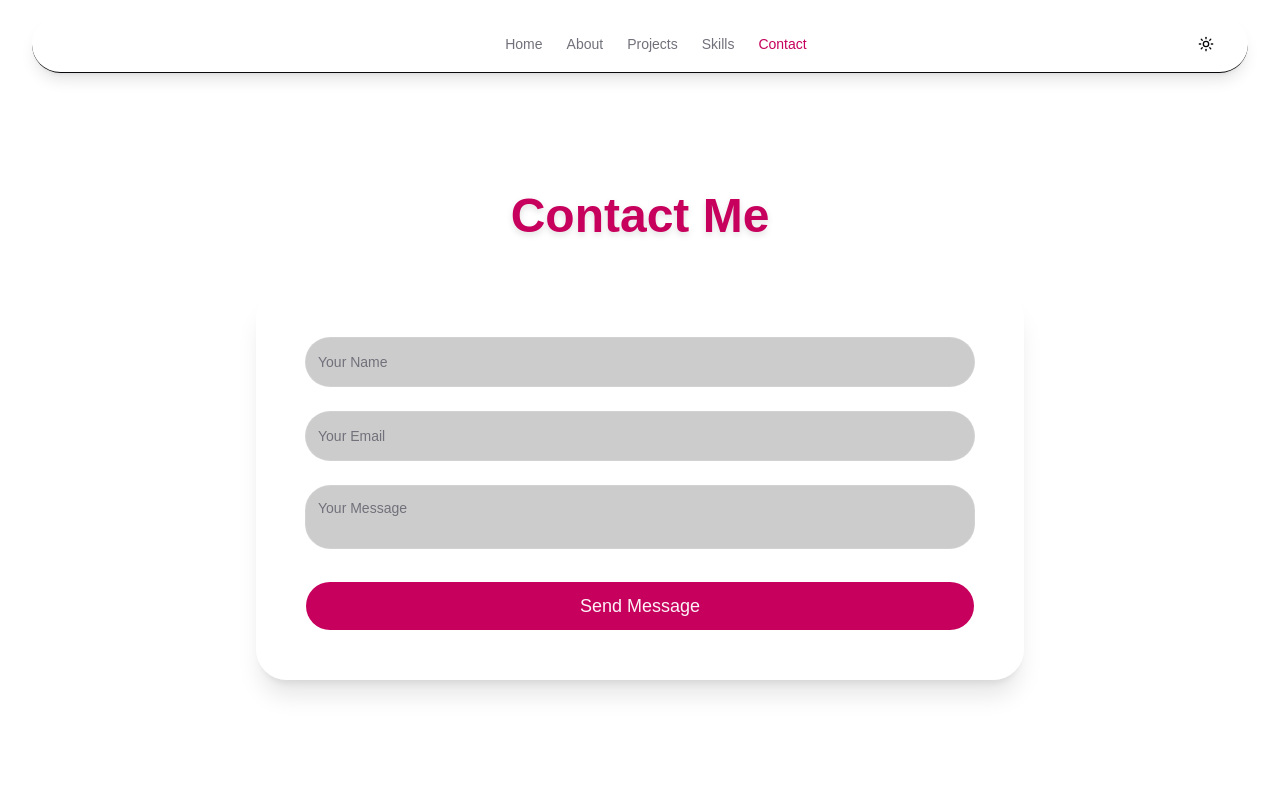
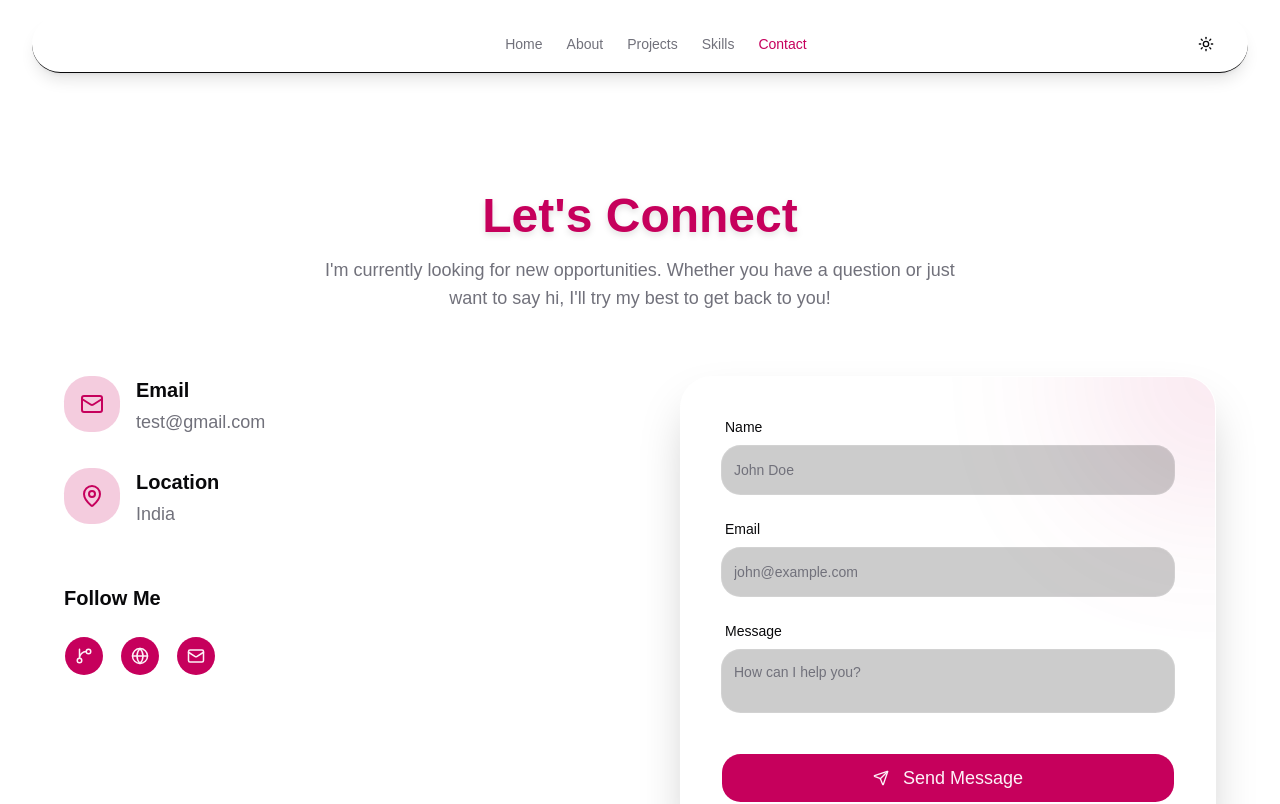
Before and after one commit to Pointer2005/Portfolio2, a React app: page /contact in a window 1280 px wide. Shown: the top 804 px of the page. Built offline with nearby package versions, Linux system fonts and the light colour scheme; the HTML template or start-up script is replaced by a standard one.

Commit message:
feat: redesign Contact page

```diff
--- a/src/pages/Contact/Contact.jsx
+++ b/src/pages/Contact/Contact.jsx
@@ -2,6 +2,9 @@ import { motion } from "framer-motion";
 import { Button } from "@/components/ui/button";
 import { Input } from "@/components/ui/input";
 import { Textarea } from "@/components/ui/textarea";
+import { siteConfig } from "@/config/site";
+import { Mail, MapPin, Send } from "lucide-react";
+import SocialLinks from "@/components/common/SocialLinks";
 
 const fadeUp = {
   hidden: { opacity: 0, y: 30 },
@@ -12,53 +15,112 @@ const fadeUp = {
   },
 };
 
+const staggerContainer = {
+  hidden: { opacity: 0 },
+  visible: {
+    opacity: 1,
+    transition: { staggerChildren: 0.2 },
+  },
+};
+
 function Contact() {
   return (
     <section id="contact" className="min-h-[80vh] flex flex-col items-center justify-center py-20 px-4">
-      <div className="w-full max-w-3xl">
-        <motion.h1
+      <div className="w-full max-w-6xl">
+        <motion.div
           initial={{ opacity: 0, y: -20 }}
           whileInView={{ opacity: 1, y: 0 }}
           viewport={{ once: true }}
           transition={{ duration: 0.5 }}
-          className="text-4xl sm:text-5xl font-bold mb-12 text-primary text-center drop-shadow-md"
+          className="text-center mb-16"
         >
-          Contact Me
-        </motion.h1>
+          <h1 className="text-4xl sm:text-5xl font-bold text-primary drop-shadow-md mb-4">
+            Let's Connect
+          </h1>
+          <p className="text-lg text-muted-foreground max-w-2xl mx-auto">
+            I'm currently looking for new opportunities. Whether you have a question or just want to say hi, I'll try my best to get back to you!
+          </p>
+        </motion.div>
 
+        <div className="grid grid-cols-1 lg:grid-cols-2 gap-12 lg:gap-20">
+          {/* Contact Info */}
+          <motion.div
+            variants={staggerContainer}
+            initial="hidden"
+            whileInView="visible"
+            viewport={{ once: true, margin: "-50px" }}
+            className="space-y-8"
+          >
+            <motion.div variants={fadeUp} className="flex items-start gap-4">
+              <div className="bg-primary/20 p-4 rounded-2xl text-primary">
+                <Mail className="w-6 h-6" />
+              </div>
+              <div>
+                <h3 className="text-xl font-semibold text-foreground mb-1">Email</h3>
+                <a href={`mailto:${siteConfig.email}`} className="text-muted-foreground hover:text-primary transition-colors text-lg">
+                  {siteConfig.email}
+                </a>
+              </div>
+            </motion.div>
+
+            <motion.div variants={fadeUp} className="flex items-start gap-4">
+              <div className="bg-primary/20 p-4 rounded-2xl text-primary">
+                <MapPin className="w-6 h-6" />
+              </div>
+              <div>
+                <h3 className="text-xl font-semibold text-foreground mb-1">Location</h3>
+                <p className="text-muted-foreground text-lg">{siteConfig.location}</p>
+              </div>
+            </motion.div>
+
+            <motion.div variants={fadeUp} className="pt-6">
+              <h3 className="text-xl font-semibold text-foreground mb-6">Follow Me</h3>
+              <SocialLinks className="gap-4" />
+            </motion.div>
+          </motion.div>
+
+          {/* Contact Form */}
           <motion.div
             variants={fadeUp}
             initial="hidden"
             whileInView="visible"
             viewport={{ once: true, margin: "-50px" }}
           >
-          <form className="bg-white/5 border border-white/10 backdrop-blur-md p-8 sm:p-12 rounded-3xl shadow-xl flex flex-col gap-6">
-            <div className="flex flex-col gap-2">
+            <form className="bg-white/5 border border-white/10 backdrop-blur-md p-8 sm:p-10 rounded-[2rem] shadow-2xl flex flex-col gap-6 relative overflow-hidden group">
+              {/* Decorative glow */}
+              <div className="absolute -top-24 -right-24 w-48 h-48 bg-primary rounded-full blur-[100px] opacity-20 group-hover:opacity-40 transition-opacity duration-500 pointer-events-none"></div>
+
+              <div className="flex flex-col gap-2 relative z-10">
+                <label className="text-sm font-medium text-foreground ml-1">Name</label>
                 <Input
                   type="text"
-                placeholder="Your Name"
-                className="bg-black/20 border-white/10 focus-visible:ring-primary/50 text-foreground py-6"
+                  placeholder="John Doe"
+                  className="bg-black/20 border-white/10 focus-visible:ring-primary/50 text-foreground py-6 rounded-xl"
                 />
               </div>
-            <div className="flex flex-col gap-2">
+              <div className="flex flex-col gap-2 relative z-10">
+                <label className="text-sm font-medium text-foreground ml-1">Email</label>
                 <Input
                   type="email"
-                placeholder="Your Email"
-                className="bg-black/20 border-white/10 focus-visible:ring-primary/50 text-foreground py-6"
+                  placeholder="john@example.com"
+                  className="bg-black/20 border-white/10 focus-visible:ring-primary/50 text-foreground py-6 rounded-xl"
                 />
               </div>
-            <div className="flex flex-col gap-2">
+              <div className="flex flex-col gap-2 relative z-10">
+                <label className="text-sm font-medium text-foreground ml-1">Message</label>
                 <Textarea
-                placeholder="Your Message"
-                rows="6"
-                className="bg-black/20 border-white/10 focus-visible:ring-primary/50 text-foreground resize-none"
+                  placeholder="How can I help you?"
+                  rows="5"
+                  className="bg-black/20 border-white/10 focus-visible:ring-primary/50 text-foreground resize-none rounded-xl"
                 ></Textarea>
               </div>
-            <Button type="submit" size="lg" className="w-full py-6 text-lg mt-2">
+              <Button type="submit" size="lg" className="w-full py-6 text-lg mt-4 rounded-xl relative z-10 group/btn">
+                <Send className="w-5 h-5 mr-2 group-hover/btn:translate-x-1 group-hover/btn:-translate-y-1 transition-transform" />
                 Send Message
               </Button>
             </form>
           </motion.div>
+        </div>
       </div>
     </section>
   );
```
Lines whose indentation alone changed are shown as unchanged.
